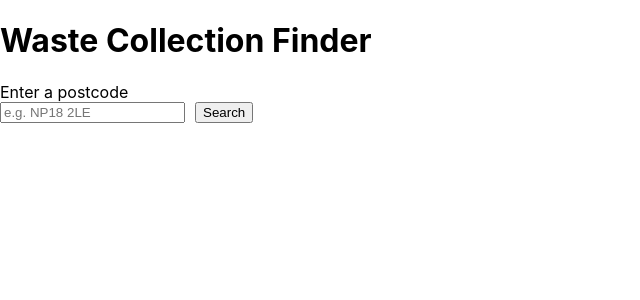
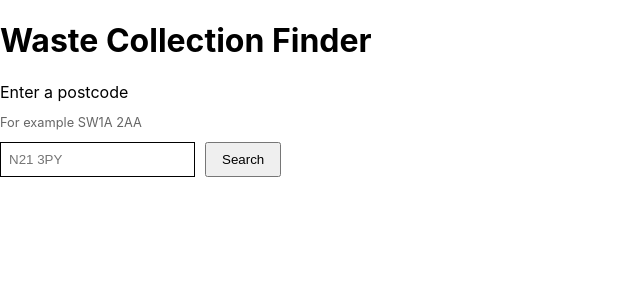
Before and after one commit to MahekBhavsar/waste-collection, a React (Create React App) app: page / in a window 1280 px wide. Shown: the top 300 px of the page, without its empty margins (0-640 px from the left). Built offline with nearby package versions, Linux system fonts and the light colour scheme.

Commit message:
Add missing PostcodeForm and AddressSelect components

```diff
--- a/src/components/AddressSelect.js
+++ b/src/components/AddressSelect.js
@@ -2,15 +2,28 @@ import React from "react";
 
 export default function AddressSelect({ addresses, onSelect, onClear }) {
   return (
-    <div className="address-select">
-      <label>Select an address</label>
-      <select onChange={(e) => onSelect(e.target.value)}>
-        <option value="">Choose address...</option>
-        {addresses.map((a, index) => (
-          <option key={index} value={a.UPRN}>{a.FULL_ADDRESS}</option>
-        ))}
-      </select>
-      <button onClick={onClear} style={{ background: "red", marginTop: "10px" }}>Clear</button>
+    <div className="address-select" style={{ marginTop: "20px" }}>
+      <label htmlFor="address">Select an address</label>
+      <div style={{ marginTop: "5px" }}>
+        <select
+          id="address"
+          onChange={(e) => onSelect(e.target.value)}
+          style={{ padding: '8px', width: '100%', maxWidth: '300px' }}
+        >
+          <option value="">Choose address...</option>
+          {addresses.map((a, index) => (
+            <option key={index} value={a.UPRN || a.uprn}>
+              {a.FULL_ADDRESS || a.address}
+            </option>
+          ))}
+        </select>
+      </div>
+      <button
+        onClick={onClear}
+        style={{ background: "none", border: "none", color: "#005ea5", textDecoration: "underline", cursor: "pointer", marginTop: "10px", padding: 0 }}
+      >
+        Clear address and start again
+      </button>
     </div>
   );
 }
--- a/src/components/PostcodeForm.js
+++ b/src/components/PostcodeForm.js
@@ -5,20 +5,27 @@ export default function PostcodeForm({ onSearch }) {
 
   const handleSubmit = (e) => {
     e.preventDefault();
-    if (postcode.trim()) onSearch(postcode);
+    if (postcode.trim()) {
+      onSearch(postcode);
+    }
   };
 
   return (
     <div className="form-group">
-      <label>Enter a postcode</label>
-      <form onSubmit={handleSubmit} style={{ display: "flex", gap: "10px" }}>
+      <label htmlFor="postcode">Enter a postcode</label>
+      <p style={{ fontSize: '0.8rem', color: '#666' }}>For example SW1A 2AA</p>
+      <form onSubmit={handleSubmit} style={{ display: "flex", gap: "10px", marginTop: "5px" }}>
         <input
+          id="postcode"
           type="text"
           value={postcode}
           onChange={(e) => setPostcode(e.target.value)}
-          placeholder="e.g. NP18 2LE"
+          placeholder="N21 3PY"
+          style={{ padding: '8px', border: '1px solid #000' }}
         />
-        <button type="submit">Search</button>
+        <button type="submit" style={{ padding: '8px 15px', cursor: 'pointer' }}>
+          Search
+        </button>
       </form>
     </div>
   );
```
